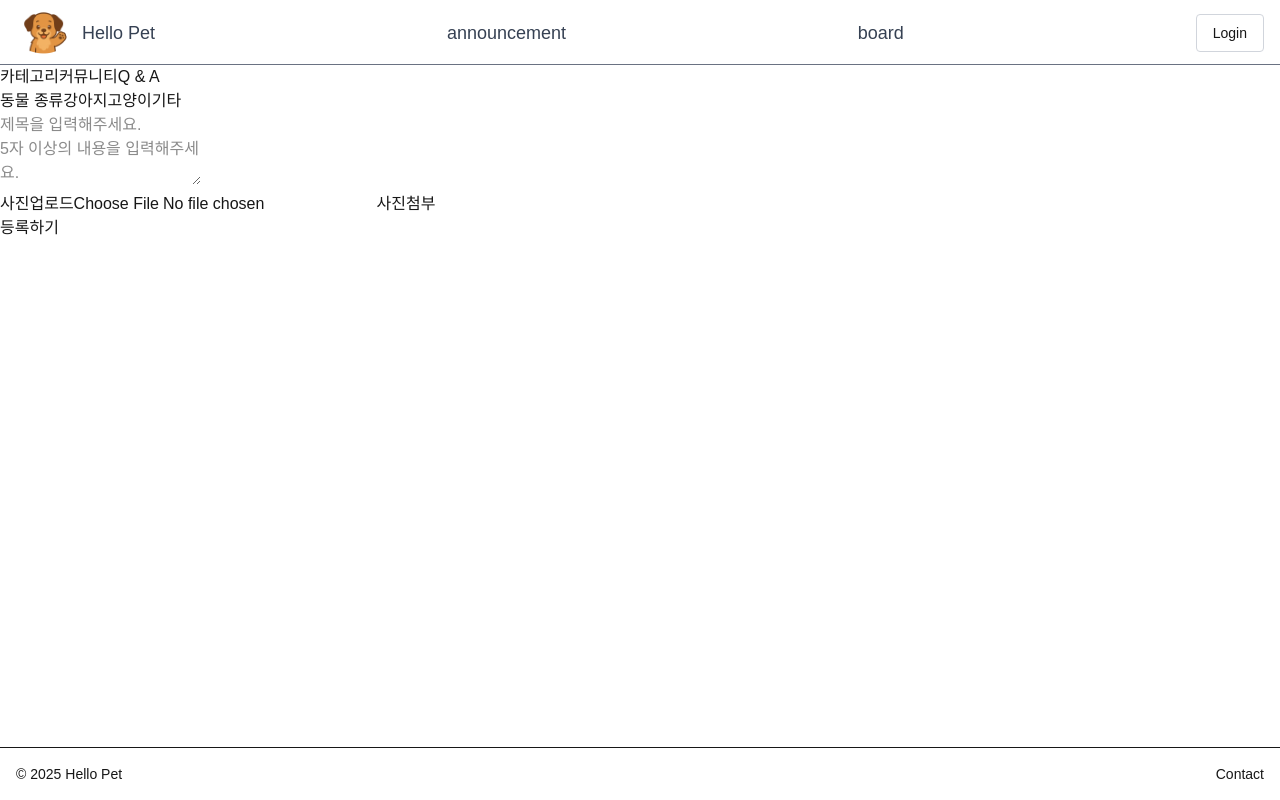
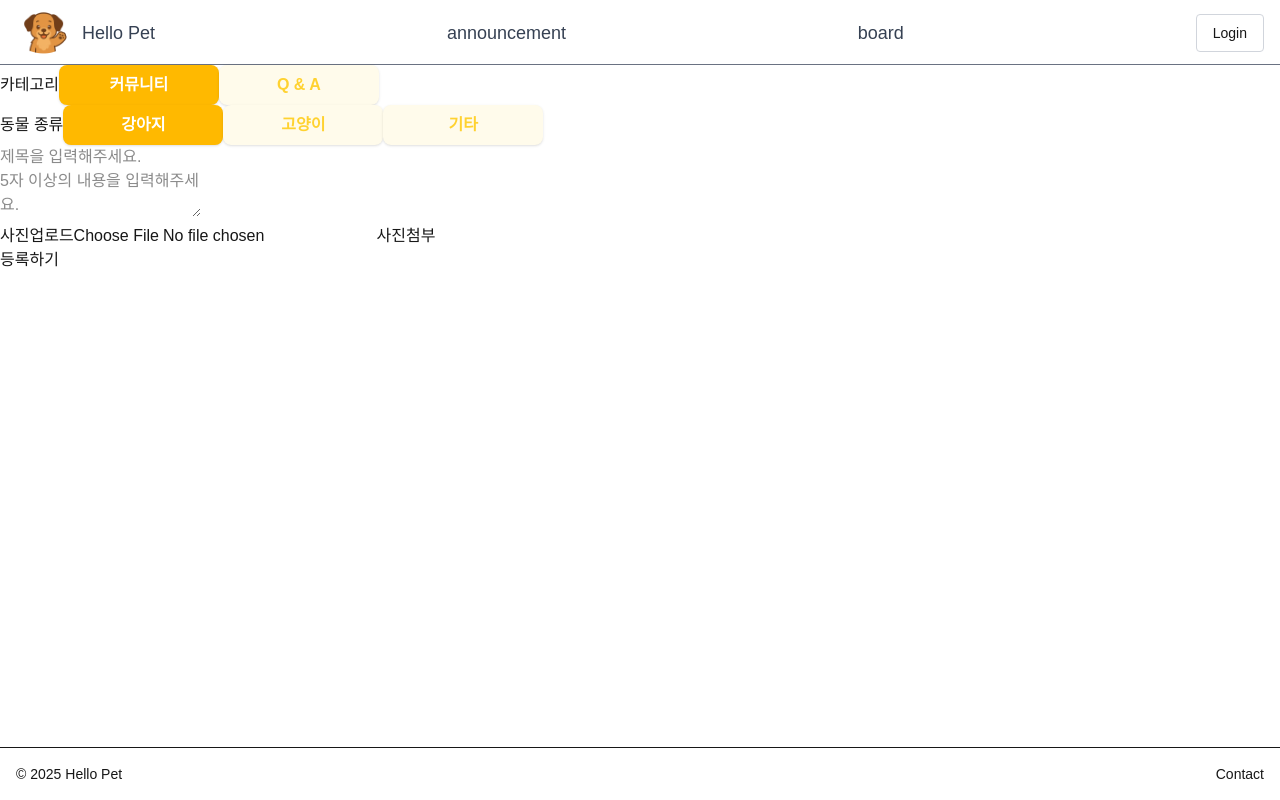
Before and after one commit to sesac7-hello-pet/front, a Next.js app: page /boards/new in a window 1280 px wide. Built offline with nearby package versions, Linux system fonts and the light colour scheme; no server answers.

Commit message:
feat:버튼별 클릭 시  CSS 변경 [#front-14]

```diff
--- a/app/(site)/boards/new/page.tsx
+++ b/app/(site)/boards/new/page.tsx
@@ -1,19 +1,81 @@
+"use client";
+
+import api from "@/app/lib/api";
+import React, { useState } from "react";
+
 export default function BoardCreate() {
+  const [category, setCategory] = useState<string>("커뮤니티");
+  const [petType, setPetType] = useState<string>("강아지");
+
+  const changeButton = (state: string, current: string) =>
+    `w-40 rounded-lg font-semibold py-2 shadow-sm transition ${
+      state == current
+        ? "bg-amber-400 text-white"
+        : "bg-amber-50 text-amber-300 hover:bg-amber-100"
+    }`;
+
+  function clickCategory(selectd: string) {
+    setCategory(selectd);
+  }
+
+  function clickPetType(selectd: string) {
+    setPetType(selectd);
+  }
+
+  async function createBoard(e: React.FormEvent) {
+    e.preventDefault();
+    const payload = {
+      title: "title",
+      content: "content",
+      img_url: "img_url",
+      boardCategory: "QNA",
+      petType: "DOG",
+    };
+
+    const res = await api.post("/boards", payload);
+    console.log(res.data);
+  }
+
   return (
     <div>
       <div>
         <p>
           카테고리
-          <button>커뮤니티</button>
-          <button>Q & A</button>
+          <button
+            onClick={() => clickCategory("커뮤니티")}
+            className={changeButton("커뮤니티", category)}
+          >
+            커뮤니티
+          </button>
+          <button
+            onClick={() => clickCategory("Q & A")}
+            className={changeButton("Q & A", category)}
+          >
+            Q & A
+          </button>
         </p>
         <p>
           동물 종류
-          <button>강아지</button>
-          <button>고양이</button>
-          <button>기타</button>
+          <button
+            onClick={() => clickPetType("강아지")}
+            className={changeButton("강아지", petType)}
+          >
+            강아지
+          </button>
+          <button
+            onClick={() => clickPetType("고양이")}
+            className={changeButton("고양이", petType)}
+          >
+            고양이
+          </button>
+          <button
+            onClick={() => clickPetType("기타")}
+            className={changeButton("기타", petType)}
+          >
+            기타
+          </button>
         </p>
-        <form>
+        <form onSubmit={createBoard}>
           <p>
             <input type="text" placeholder="제목을 입력해주세요." />
           </p>
@@ -25,7 +87,7 @@ export default function BoardCreate() {
             <input type="file" />
             <button>사진첨부</button>
           </p>
-          <button>등록하기</button>
+          <button type="submit">등록하기</button>
         </form>
       </div>
     </div>
--- a/app/store/UserStore.ts
+++ b/app/store/UserStore.ts
@@ -19,6 +19,7 @@ export interface UserDetailData {
 
 interface UserState {
   user: User | null;
+
   setUser: (u: User) => void;
   clearUser: () => void;
 }
```
